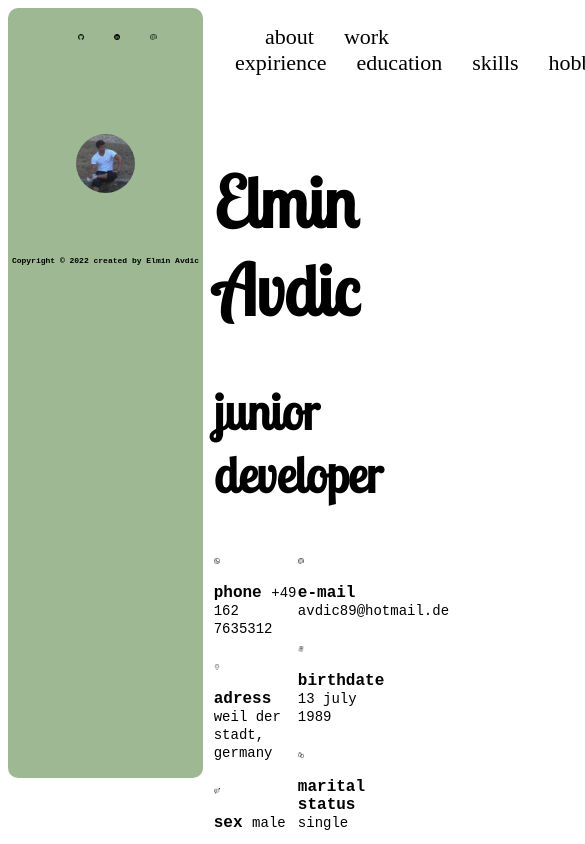
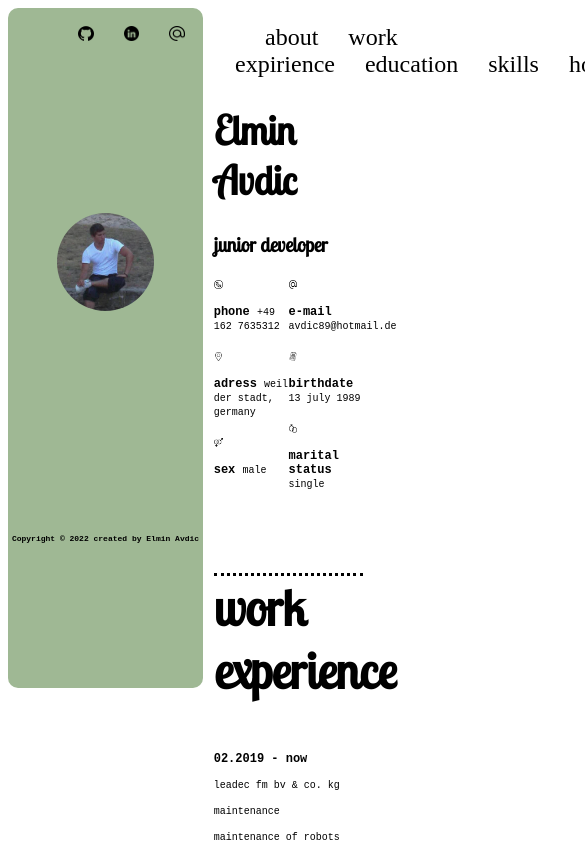
Before and after one commit to avdic89/curriculum-vitae, a React (Create React App) app: page / in a window 390 px wide. Shown: the top 844 px of the page, 585 px wide, since content can reach past the window. Built offline with nearby package versions, Linux system fonts and the light colour scheme.

Commit message:
added some new chnages

```diff
--- a/src/App.css
+++ b/src/App.css
@@ -1,5 +1,9 @@
 @import url('https://fonts.googleapis.com/css2?family=Great+Vibes&display=swap');
 @import url('https://fonts.googleapis.com/css2?family=Lobster+Two&display=swap');
+
+#space{
+    height: 250px;
+}
 
 .left-main{
     width:50%;
@@ -68,10 +72,11 @@
 }
 
 #about-div, #work-div, #edu-div, #skills-div, #hobbies-div{
-    padding-top:10%;
+    padding-right: 10%;
     padding-left: 10%;
     font-family: 'Lobster Two', cursive;
 }
+
 
 p{
     font-weight: bold;
@@ -93,6 +98,10 @@ h1{
 h2{
     font-size:50px;
 }
+h3{
+    font-size:50px;
+    border-top:3px dotted;
+}
 
 #img-right{
     width:7%;
@@ -113,10 +122,6 @@ h2{
     border-color: black;
 }
 
-#navbar-div{
-    /*position:fixed;*/
-}
-
 
 #hobby-div-left, #about-div-left{
     float:left;
@@ -133,19 +138,12 @@ h2{
     height:7%;
 }
 
-#img-right-skills{
-    width:1%;
-    height:1%;
-}
-
 #copyright{
     font-size: 8px;
     text-align: center;
 }
 
-#skills-div{
-    padding-right:10%
-}
+
 
 #index1{
     width:45%;
@@ -158,3 +156,97 @@ h2{
     float:right;
 
 }
+
+
+@media all and (max-width:548px){
+    .Navbar-right{
+        justify-content:left;
+        color: black;
+        font-size: 24px;
+
+    }
+    p{
+        font-weight: bold;
+        font-size: 12px;
+        font-family: 'Courier New', Courier, monospace;
+
+    }
+
+    span{
+        font-weight: normal;
+        font-size:10px;
+
+    }
+
+    h1{
+        font-size:40px;
+    }
+
+    h2{
+        font-size:20px;
+    }
+    #img-right-hobbies {
+        width:12%;
+        height:12%;
+    }
+    #img-right{
+        width:12%;
+        height:12%;
+        padding-right: 10px;
+
+    }
+    #navbar-img-left{
+        width:10%;
+        height:10%;
+    }
+    #image-of-me{
+        border-radius: 200px;
+        height:50%;
+        width:50%;
+    }
+
+    #div-image-of-me{
+
+        padding: 75% 0 110% 0;
+
+    }
+    #index1{
+        width:100%;
+        float:none;
+    }
+
+    #index2 {
+        width:100%;
+        float:none;
+
+
+    }
+    .right-main{
+        height:680px;
+    }
+
+}
+@media all and (min-width:549px) and (max-width:888px){
+    .right-main{
+        height:680px;
+    }
+    #div-image-of-me{
+        padding: 50% 0 50% 0;
+    }
+    #navbar-img-left{
+        width:8%;
+        height:8%;
+        padding-left: 40px;
+    }
+    #img-right-hobbies {
+        width:12%;
+        height:12%;
+    }
+    #img-right{
+        width:12%;
+        height:12%;
+        padding-right: 10px;
+
+    }
+
+}
--- a/src/Components/Left-Site/About.jsx
+++ b/src/Components/Left-Site/About.jsx
@@ -11,6 +11,7 @@ import 'aos/dist/aos.css';
 function About() {
   useEffect(()=>{AOS.init({duration: 1500});},[]);
   return (
+
     <div id="about-div" data-aos="fade-up">
         <h1>Elmin Avdic</h1>
         <h2>junior developer</h2>
@@ -24,8 +25,9 @@ function About() {
             <div><img id="img-right" src={birthday} alt=""></img><p>birthdate <span>13 july 1989</span></p></div>
             <div><img id="img-right" src={mstatus} alt=""></img><p>marital status <span>single</span></p></div>
         </div>
-        ____________________________________________________________________
+        <div id="space"></div>
     </div>
+
   )
 }
 
--- a/src/Components/Left-Site/Edu/Edu.jsx
+++ b/src/Components/Left-Site/Edu/Edu.jsx
@@ -7,14 +7,13 @@ function Edu() {
   useEffect(()=>{AOS.init({duration: 1500});},[]);
   return (
     <div id="edu-div" data-aos="fade-up">
-         <h2>education</h2>
+         <h3>education</h3>
         {EduItems.map((item, index) => {
             return(
                 <div>
                     <p className={item.cName} key={index}>{item.date} </p>
                     <p><span>{item.university}</span></p>
                     <p className={item.cName}><span>{item.degree}</span></p>
-                    {item.end}
                 </div>
             )
         })}
--- a/src/Components/Left-Site/Edu/EduItems.js
+++ b/src/Components/Left-Site/Edu/EduItems.js
@@ -28,7 +28,6 @@ const EduItems = [
         university:"ghs weil der stadt",
         degree:"hauptschulabschluss",
         cName:"",
-        end:"____________________________________________________________________"
     },
 ]
 
--- a/src/Components/Left-Site/Hobbies.jsx
+++ b/src/Components/Left-Site/Hobbies.jsx
@@ -12,7 +12,7 @@ function Hobbies() {
   useEffect(()=>{AOS.init({duration: 2000});},[]);
   return (
     <div id="hobbies-div" data-aos="fade-up">
-      <h2>hobbies</h2>
+      <h3>hobbies</h3>
       <div id="hobby-div-left">
           <div><img id="img-right-hobbies" src={piano} alt=""></img><p><span>piano</span></p></div>
           <div><img id="img-right-hobbies" src={reading} alt=""></img><p><span>reading</span></p></div>
--- a/src/Components/Left-Site/Skills/Skills.jsx
+++ b/src/Components/Left-Site/Skills/Skills.jsx
@@ -16,30 +16,27 @@ function Skills() {
 
   return (
     <div id="skills-div" data-aos="fade-up">
-      <h2>skills</h2>
+      <h3>skills</h3>
 
         <div id="index1">
-          <h3>social skills</h3>
-          <p><SkillBar font-size={"8px"} height={20} skills={socialskills}/></p>
+          <h4>social skills</h4>
+          <p><SkillBar height={20} skills={socialskills}/></p>
         </div>
 
         <div id="index2">
-          <h3>informatics skills</h3>
+          <h4>informatics skills</h4>
           <p><SkillBar height={20} skills={itskills}/></p>
         </div>
 
 
-        <div id="index4">
-          <h3>linguistic proficiency</h3>
+        <div>
+          <h4>linguistic proficiency</h4>
           <p ><SkillBar height={20} skills={languageskills}/></p>
         </div>
-        <div id="index4">
-          <h3>other skills</h3>
+        <div>
+          <h4>other skills</h4>
           <p ><SkillBar height={20} skills={otherskills}/></p>
         </div>
-
-
-      ____________________________________________________________________
     </div>
   )
 }
--- a/src/Components/Left-Site/Work/Work.jsx
+++ b/src/Components/Left-Site/Work/Work.jsx
@@ -7,7 +7,7 @@ function Work() {
   useEffect(()=>{AOS.init({duration: 1500});},[]);
   return (
     <div id="work-div" data-aos="fade-up" >
-        <h2>work experience</h2>
+        <h3>work experience</h3>
         {WorkItems.map((item, index) => {
           return(
             <div>
@@ -15,7 +15,6 @@ function Work() {
             <p><span>{item.company}</span></p>
             <p><span>{item.position}</span></p>
             <p><span>{item.explination}</span></p>
-            {item.end}
             </div>
           )
         })}
--- a/src/Components/Left-Site/Work/WorkItems.js
+++ b/src/Components/Left-Site/Work/WorkItems.js
@@ -22,7 +22,7 @@ const WorkItems = [
         company: "ikea sindelfingen",
         position: "account manager",
         explination:"direct customer support, placing orders, storing the received orders",
-        end:"____________________________________________________________________"
+
     }
 ]
 
```
Also changed, not shown: src/Components/Left-Site/Skills/BtnSlider.jsx (deleted, +0 -13 lines).
